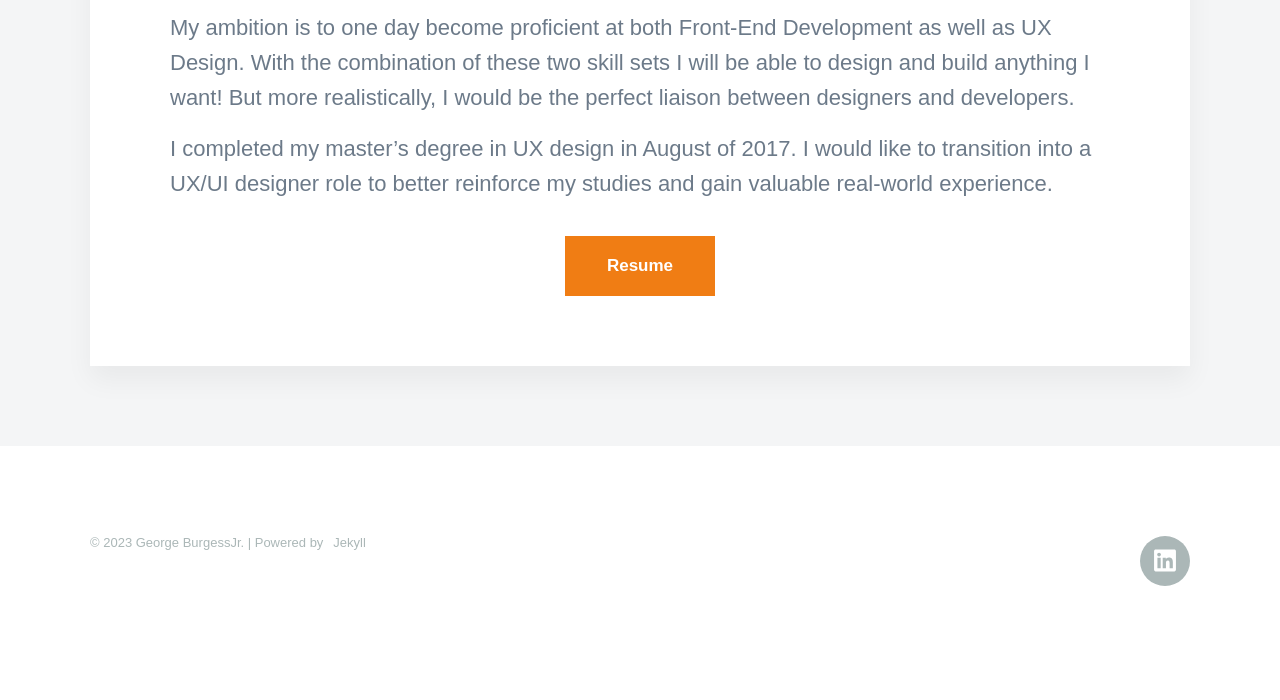
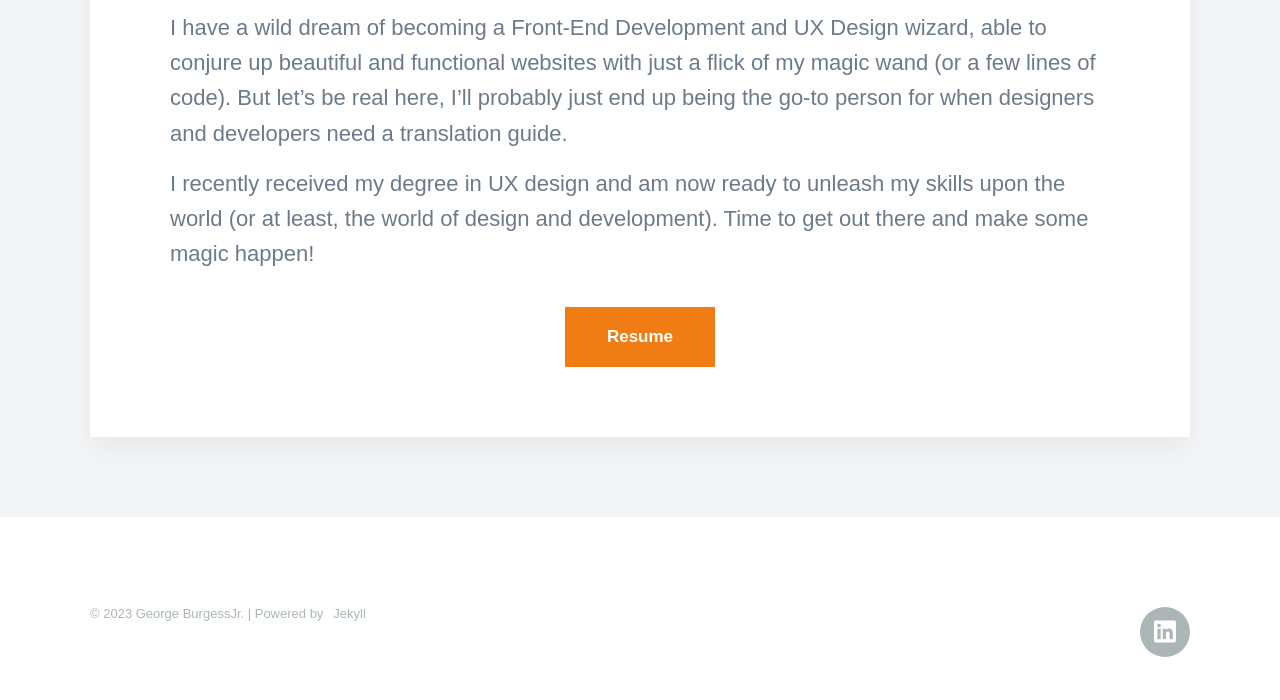
Before and after one commit to GeorgeBurgess0827/Webby, a Jekyll site: the page built from _pages/about.md, in a window 1280 px wide. Shown: the part 593-1293 px from the top of the page. Built offline with Jekyll 4.4.1, drawn with Linux system fonts in a browser that asks for light colours; nearby versions of some CDN libraries; some web fonts are replaced; before the commit the page ends 1222 px from its top, so only the background shows below that.

Commit message:
Update about.md

```diff
--- a/_pages/about.md
+++ b/_pages/about.md
@@ -5,9 +5,9 @@ description:
 featured_image: /images/DSC_0058.jpg
 ---
 
-My ambition is to one day become proficient at both Front-End Development as well as UX Design. With the combination of these two skill sets I will be able to design and build anything I want! But more realistically, I would be the perfect liaison between designers and developers.
+I have a wild dream of becoming a Front-End Development and UX Design wizard, able to conjure up beautiful and functional websites with just a flick of my magic wand (or a few lines of code). But let's be real here, I'll probably just end up being the go-to person for when designers and developers need a translation guide.
 
-I completed my master’s degree in UX design in August of 2017. I would like to transition into a UX/UI designer role to better reinforce my studies and gain valuable real-world experience.
+I recently received my degree in UX design and am now ready to unleash my skills upon the world (or at least, the world of design and development). Time to get out there and make some magic happen!
 <br>
 <br>
 
```
